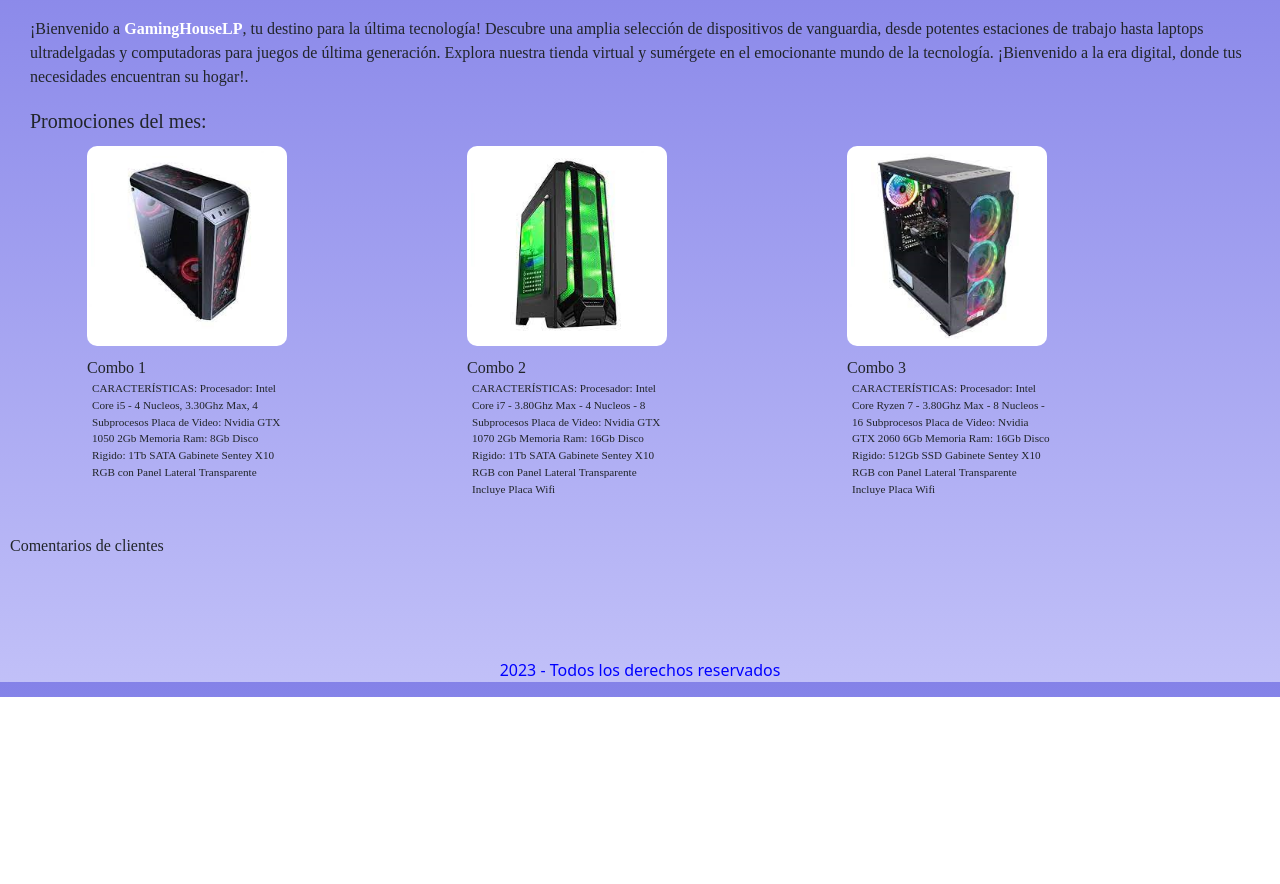
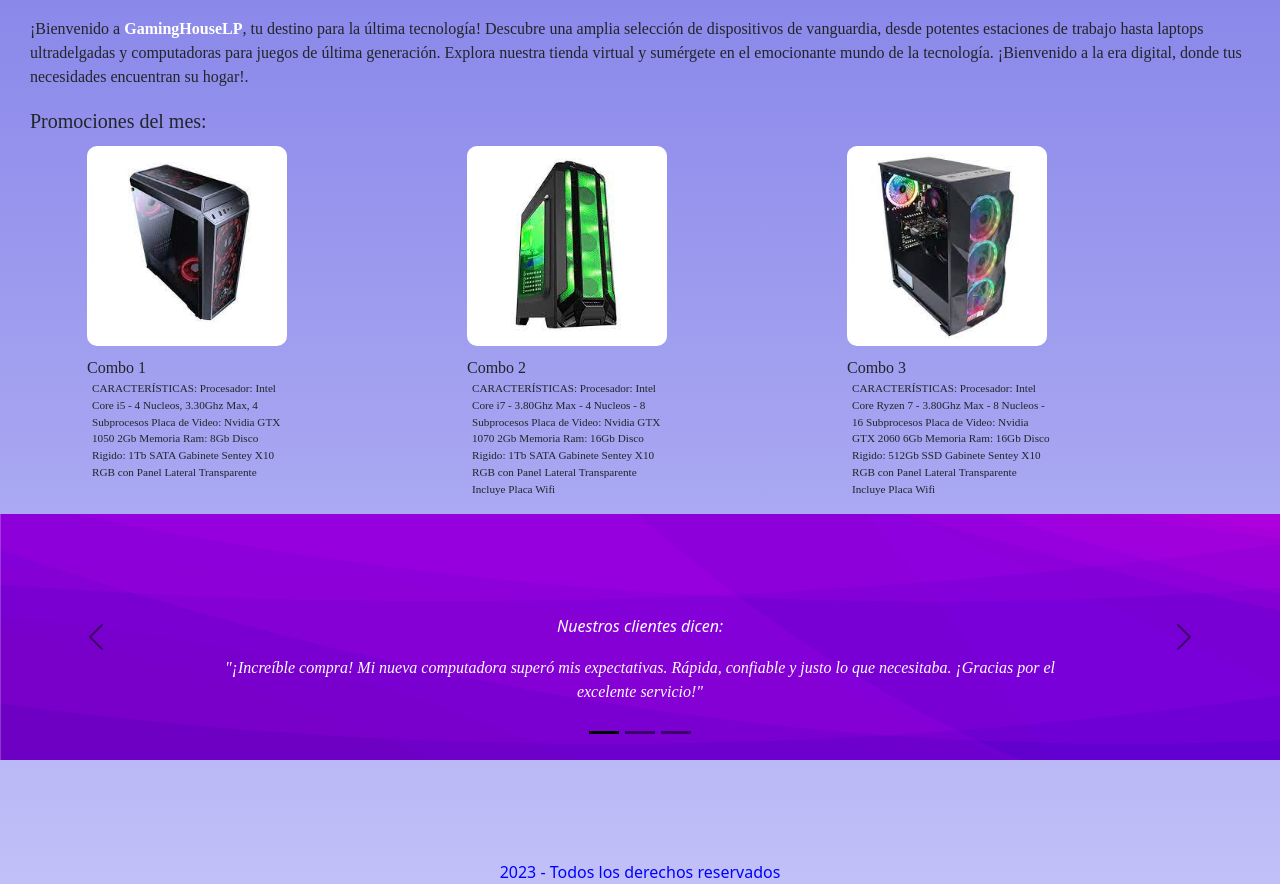
Before and after one commit to MaximilianBianchi/PFBianchi, a plain HTML site: page index.html in a window 1280 px wide. Shown: the part 103-987 px from the top of the page. Before the commit the page ends 800 px from the top, so only its background shows below. Drawn offline with nearby package versions, Linux system fonts and the light colour scheme; a web font is replaced by a local one.

Commit message:
comentarios version 2

```diff
--- a/css/styles.css
+++ b/css/styles.css
@@ -98,6 +98,10 @@ h1{
     font-family: Gabarito;
 }
 
+.comentarios, h6{
+    color: white;
+    font-style: italic;
+}
 
 
 
@@ -124,3 +128,9 @@ h1{
         font-family: Gabarito;
     }
 }
+
+@media(width<900px){
+    .carousel{
+        display: none;
+    }
+}
--- a/index.html
+++ b/index.html
@@ -88,8 +88,47 @@
                 </div>
             </div>
         </div>
-        <p>Comentarios de clientes
-        </p>
+
+
+        <div id="carouselExampleDark" class="carousel carousel-dark slide" data-bs-ride="carousel">
+            <div class="carousel-indicators">
+              <button type="button" data-bs-target="#carouselExampleDark" data-bs-slide-to="0" class="active" aria-current="true" aria-label="Slide 1"></button>
+              <button type="button" data-bs-target="#carouselExampleDark" data-bs-slide-to="1" aria-label="Slide 2"></button>
+              <button type="button" data-bs-target="#carouselExampleDark" data-bs-slide-to="2" aria-label="Slide 3"></button>
+            </div>
+            <div class="carousel-inner">
+              <div class="carousel-item active" data-bs-interval="10000">
+                <img src="./images/banner2.png" class="d-block w-100" alt="...">
+                <div class="carousel-caption d-none d-md-block">
+                  <h6>Nuestros clientes dicen:</h6>
+                  <p class="comentarios">"¡Increíble compra! Mi nueva computadora superó mis expectativas. Rápida, confiable y justo lo que necesitaba. ¡Gracias por el excelente servicio!"</p>
+                </div>
+              </div>
+              <div class="carousel-item" data-bs-interval="2000">
+                <img src="./images/banner2.png" class="d-block w-100" alt="...">
+                <div class="carousel-caption d-none d-md-block">
+                  <h6>Nuestros clientes dicen:</h6>
+                  <p class="comentarios">"La atención al cliente fue excepcional. Respondieron rápidamente a mis preguntas y me ayudaron a elegir la mejor opción para mis necesidades. ¡Muy satisfecho con la experiencia!"</p>
+                </div>
+              </div>
+              <div class="carousel-item">
+                <img src="./images/banner2.png" class="d-block w-100" class= "banner2" alt="...">
+                <div class="carousel-caption d-none d-md-block">
+                  <h6>Nuestros clientes dicen:</h6>
+                  <p class="comentarios">"La entrega fue rápida y el producto llegó en perfectas condiciones. Definitivamente volveré a comprar aquí en el futuro. ¡Altamente recomendado!"</p>
+                </div>
+              </div>
+            </div>
+            <button class="carousel-control-prev" type="button" data-bs-target="#carouselExampleDark" data-bs-slide="prev">
+              <span class="carousel-control-prev-icon" aria-hidden="true"></span>
+              <span class="visually-hidden">Previous</span>
+            </button>
+            <button class="carousel-control-next" type="button" data-bs-target="#carouselExampleDark" data-bs-slide="next">
+              <span class="carousel-control-next-icon" aria-hidden="true"></span>
+              <span class="visually-hidden">Next</span>
+            </button>
+          </div>
+
 
         <footer> 2023 - Todos los derechos reservados</footer>
         <!-- Link JS -->
```
Also changed, not shown: images/banner2.png (added).
